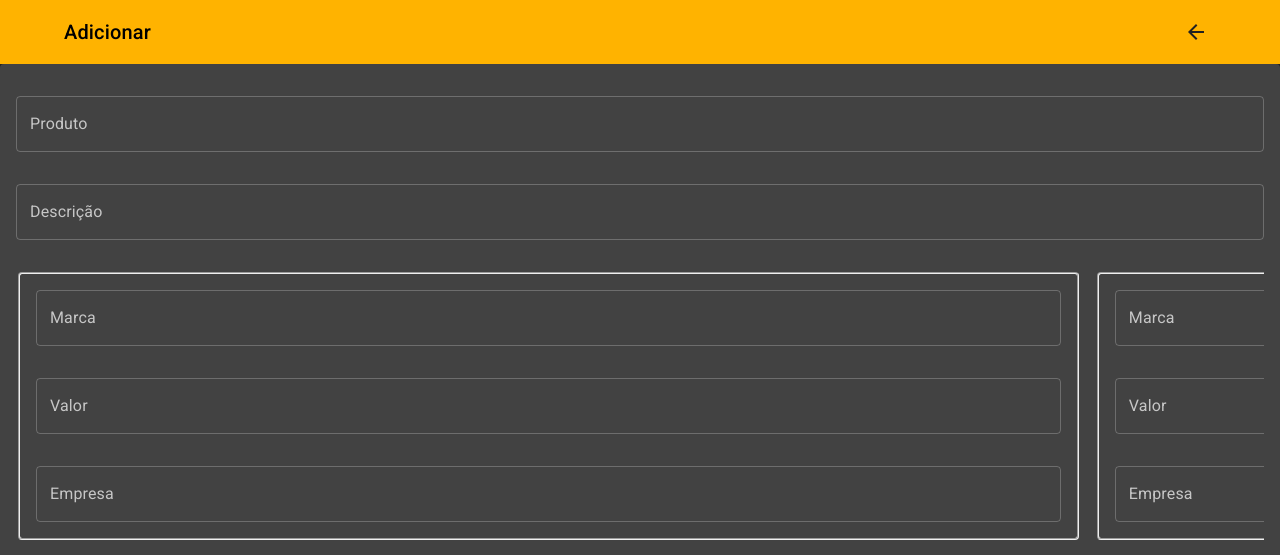
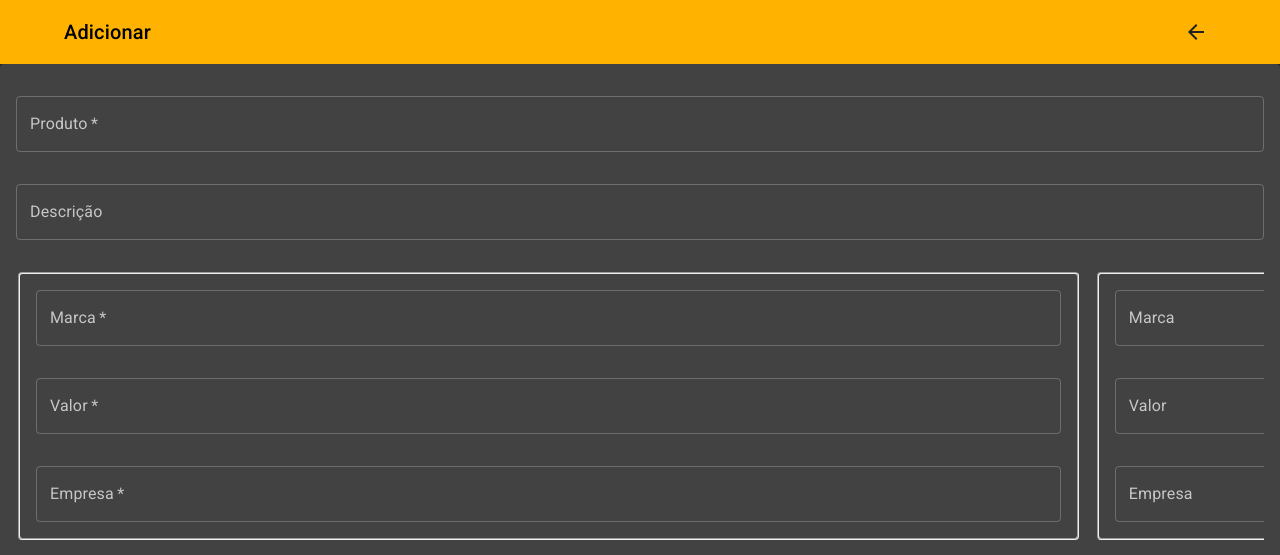
Before and after one commit to diasjoaovitor-zz/pedidos, a React (Vite) app: page /product/create in a window 1280 px wide. Shown: the top 555 px of the page. Built offline with nearby package versions, Linux system fonts and the light colour scheme; no server answers; sample sign-in values are in the browser's storage.

Commit message:
feat: implements handle submit function

```diff
--- a/src/pages/Product.tsx
+++ b/src/pages/Product.tsx
@@ -1,30 +1,36 @@
 import { Button, TextField } from "@mui/material"
 import {  Box } from "@mui/system"
-import { ChangeEvent, useState } from "react"
-import { useLocation } from "react-router-dom"
-import { Header } from "../shared/components"
-import { TAvailability } from "../shared/types"
-import { useAppThemeContext, useProductContext } from "../shared/contexts"
-import { allFieldsAreFilled, handleFocus, removeExcessAvailabilityFields } from "../shared/functions"
+import { ChangeEvent, FormEvent, useState } from "react"
+import { useLocation, useNavigate } from "react-router-dom"
+import { Header, Loader } from "../shared/components"
+import { TAvailability, TProduct } from "../shared/types"
+import { useAppThemeContext, useAuthContext, useProductContext } from "../shared/contexts"
+import { allFieldsAreFilled, getElementValues, handleFocus, removeEmptyFields, removeExcessAvailabilityFields } from "../shared/functions"
+import { create, update } from "../shared/services/firestore"
 
 export const Product: React.FC = () => {
   const { theme } = useAppThemeContext()
-  const { productContext } = useProductContext()
+  const { setUpdateData, productContext } = useProductContext()
+  const { user } = useAuthContext()
   const { pathname } = useLocation()
+  const navigate = useNavigate()
   const method = pathname.split('/')[2]
   const state = method === 'create' ? {
     to: '/',
     title: 'Adicionar',
-    buttonTitle: 'Adicionar'
+    buttonTitle: 'Adicionar',
+    submit: async (product: TProduct) => create(product)
   } : {
     to: '/search',
     title: 'Editar',
-    buttonTitle: 'Salvar'
+    buttonTitle: 'Salvar',
+    submit: async (product: TProduct) => update(product)
   }
   const product = { ...productContext, availability: [
     ...productContext.availability, { brand: '', price: 0, company: '' }
   ]}
   const [ availability, setAvailability ] = useState(product.availability)
+  const [ loader, setLoader ] = useState(false)
 
   const setAvailabilityFields = (availability: TAvailability, allFieldsAreFilled: boolean): void => {
     if(!allFieldsAreFilled) {
@@ -43,6 +49,26 @@ export const Product: React.FC = () => {
     const av = [ ...availability ]
     av[index] = { ...av[index], [ e.target.name ]: e.target.value }
     setAvailabilityFields(av, allFieldsAreFilled(av))
+  }
+
+  const handleSubmit = async (e: FormEvent<HTMLFormElement>): Promise<void> => {
+    e.preventDefault()
+    const [ name, description, ] = getElementValues(e, ['name', 'description'])
+    const data = {
+      ref: user!.uid,
+      name,
+      description,
+      availability: removeEmptyFields(availability)
+    }
+    setLoader(true)
+    try {
+      await state.submit(data)
+      setUpdateData(true)
+      navigate('/')
+    } catch (error) {
+      setLoader(false)
+      alert('Erro ao submeter formulário')
+    }
   }
 
   return (
@@ -64,16 +90,20 @@ export const Product: React.FC = () => {
           overflowX: 'auto'
         }
       }}
+      onSubmit={handleSubmit}
     >
       <Box component="section">
       <TextField
+        name="name"
         label="Produto"
         variant="outlined"
         fullWidth
+        required
         defaultValue={product.name}
         onFocus={handleFocus}
       />
       <TextField
+        name="description"
         label="Descrição"
         variant="outlined"
         fullWidth
@@ -81,7 +111,9 @@ export const Product: React.FC = () => {
       />
       </Box>
       <div>
-        {availability.map(({ brand, company, price }, i) => (
+        {availability.map(({ brand, company, price }, i) => {
+          const required = i === 0
+          return (
             <Box
               key={i}
               component="fieldset"
@@ -101,6 +133,7 @@ export const Product: React.FC = () => {
                 fullWidth
                 defaultValue={brand}
                 name="brand"
+                required={required}
                 onFocus={handleFocus}
                 onChange={(e: ChangeEvent<HTMLInputElement>) => handleChange(e, i)}
               />
@@ -110,7 +143,9 @@ export const Product: React.FC = () => {
                 variant="outlined"
                 fullWidth
                 defaultValue={price > 0 ? price : ''}
+                inputProps={{ step: 'any', min: '0' }}
                 name="price"
+                required={required}
                 onFocus={handleFocus}
                 onChange={(e: ChangeEvent<HTMLInputElement>) => handleChange(e, i)}
               />
@@ -121,16 +156,19 @@ export const Product: React.FC = () => {
                 sx={{ margin: '0 !important' }}
                 defaultValue={company}
                 name="company"
+                required={required}
                 onFocus={handleFocus}
                 onChange={(e: ChangeEvent<HTMLInputElement>) => handleChange(e, i)}
               />
             </Box>
-        ))}
+          )
+        })}
       </div>
-      <Button variant="contained" fullWidth sx={{ marginTop: 4 }}>
+      <Button type="submit" variant="contained" fullWidth sx={{ marginTop: 4 }}>
         {state.buttonTitle}
       </Button>
     </Box>
+    {loader && <Loader />}
     </>
   )
 }
```
Lines whose indentation alone changed are shown as unchanged.
